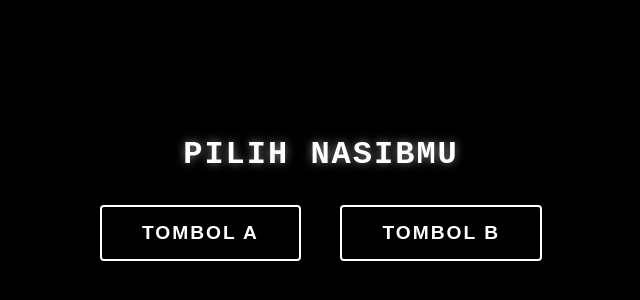
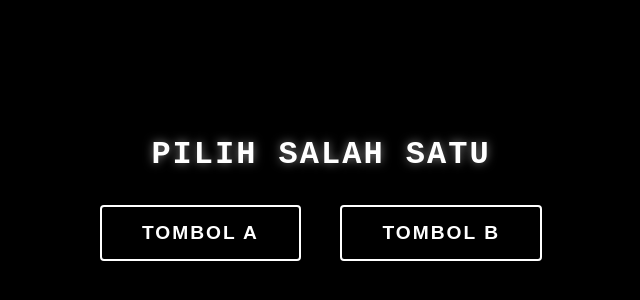
Before and after one commit to Rezkiii/IDK, a plain HTML site: page index.html in a window 1280 px wide. Shown: the part 212-512 px from the top of the page, without its empty margins (319-959 px from the left). Drawn offline with Linux system fonts and the light colour scheme.

Commit message:
Update index.html

```diff
--- a/index.html
+++ b/index.html
@@ -109,7 +109,7 @@
     <div id="yoo-overlay"></div>
 
     <div class="container">
-        <h1>PILIH NASIBMU</h1>
+        <h1>PILIH SALAH SATU</h1>
         <button class="btn btn-blue" onclick="startSequence()">Tombol A</button>
         <button class="btn btn-red" onclick="startSequence()">Tombol B</button>
     </div>
```
